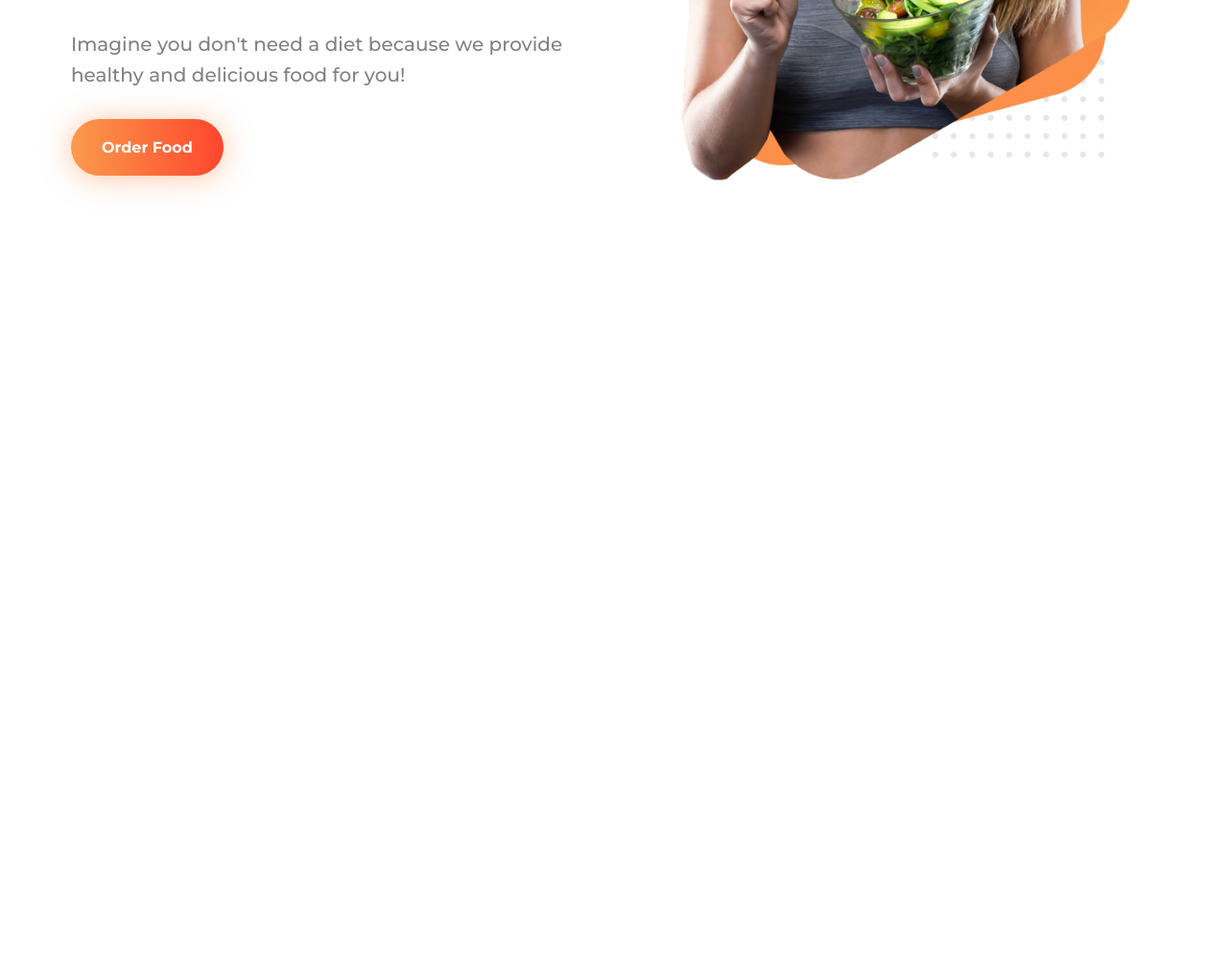
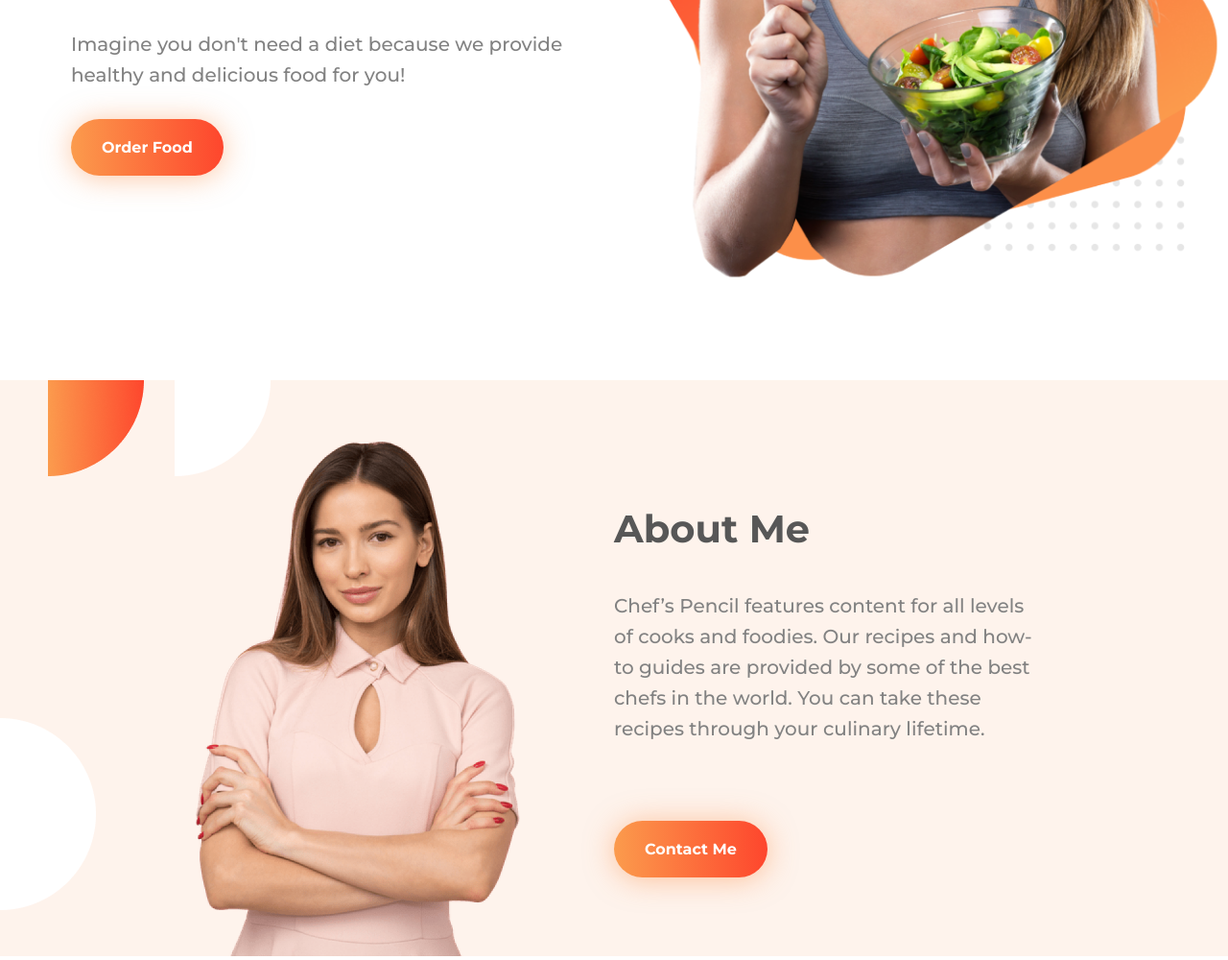
Before and after one commit to rabiulDev/food-network, a plain HTML site: page index.html in a window 1280 px wide. Shown: the part 500-1500 px from the top of the page at 96% size. Before the commit the page ends 800 px from the top, so only its background shows below. Drawn offline with Linux system fonts and the light colour scheme.

Commit message:
About section done

```diff
--- a/index.html
+++ b/index.html
@@ -17,12 +17,12 @@
     <nav>
         <div class="navbar container">
             <div class="logo">
-                <img src="images/logo/logo.jpg" alt="food-network-logo">
+                <a href="#home"><img src="images/logo/logo.jpg" alt="food-network-logo"></a>
             </div>
             <div class="menu">
                 <ul>
-                    <li><a href="">Home</a></li>
-                    <li><a href="">About</a></li>
+                    <li><a href="#home">Home</a></li>
+                    <li><a href="#about">About</a></li>
                     <li><a href="">Recipies</a></li>
                     <li><a href="">Contact</a></li>
                 </ul>
@@ -32,19 +32,39 @@
             </div>
         </div>
     </nav>
-    <section class="top-baner container">
+    <section id="home" class="top-baner container">
         <div class="half-width top-baner-content">
             <h1> <span id="orange"> Skip </span>The Diet, <br> Just Eat Healthy <br> With Food Network</h1>
 
             <p>Imagine you don't need a diet because we provide <br> healthy and delicious food for you!</p>
-            <div class="order-btn">
+            <div class="btn">
                 <a href="https://github.com/rabiulDev" target="_blank">Order Food</a>
             </div>
         </div>
         <div class="half-width">
-            <img src="images/female/topbaner-image.png" alt="top-baner-image">
+            <img class="top-baner-image" src="images/female/topbaner-image.png" alt="top-baner-image">
         </div>
 
+    </section>
+    <section class="about-section" id="about">
+        <div class="container flex">
+            <div class="half-width">
+                <img class="about-person-image" src="images/female/person-image.png" alt="person-image">
+            </div>
+            <div class="half-width about-content">
+                <h1>About Me</h1>
+                <p>Chef’s Pencil features content for all levels of cooks and foodies. Our recipes and how-to
+                    guides are
+                    provided by some of the best chefs in the world. You can take these recipes through your
+                    culinary
+                    lifetime.
+                </p>
+                <div class="btn" id="contact-btn">
+                    <a href="https://github.com/rabiulDev" target="_blank">Contact Me</a>
+                </div>
+
+            </div>
+        </div>
     </section>
 </body>
 
--- a/style.css
+++ b/style.css
@@ -64,8 +64,9 @@ nav {
 .half-width {
   width: 50%;
 }
-.half-width img {
-  width: 100%;
+.top-baner-image {
+  width: 658.26px;
+  height: 747.23px;
 }
 .top-baner-content h1 {
   margin-top: 160px;
@@ -84,10 +85,10 @@ nav {
   color: #828282;
   margin-top: 40px;
 }
-.order-btn {
+.btn {
   margin-top: 50px;
 }
-.order-btn a {
+.btn a {
   text-decoration: none;
   background-image: linear-gradient(88.33deg, #fba24f -7.64%, #ff1e1e 145.94%);
   box-shadow: 0px 2px 30px rgba(252, 143, 73, 0.5);
@@ -98,3 +99,37 @@ nav {
   font-weight: 700;
 }
 /* top banner end  */
+
+.about-section {
+  background-image: url(images/shapes/7.png);
+  background-repeat: no-repeat;
+  height: 600px;
+  margin-top: 75px;
+}
+.about-person-image {
+  height: 536px;
+  width: 338px;
+  margin-top: 64px;
+  margin-left: 130px;
+}
+.flex {
+  display: flex;
+}
+
+.about-content h1 {
+  font-size: 40px;
+  font-weight: 700;
+  color: #575757;
+  margin-top: 130px;
+}
+.about-content p {
+  font-size: 20px;
+  font-weight: 500;
+  line-height: 32px;
+  color: #828282;
+  margin-top: 40px;
+  width: 444px;
+}
+#contact-btn {
+  margin-top: 100px;
+}
```
Also changed, not shown: images/female/person-image.png (renamed from images/female/Person Image.png).
